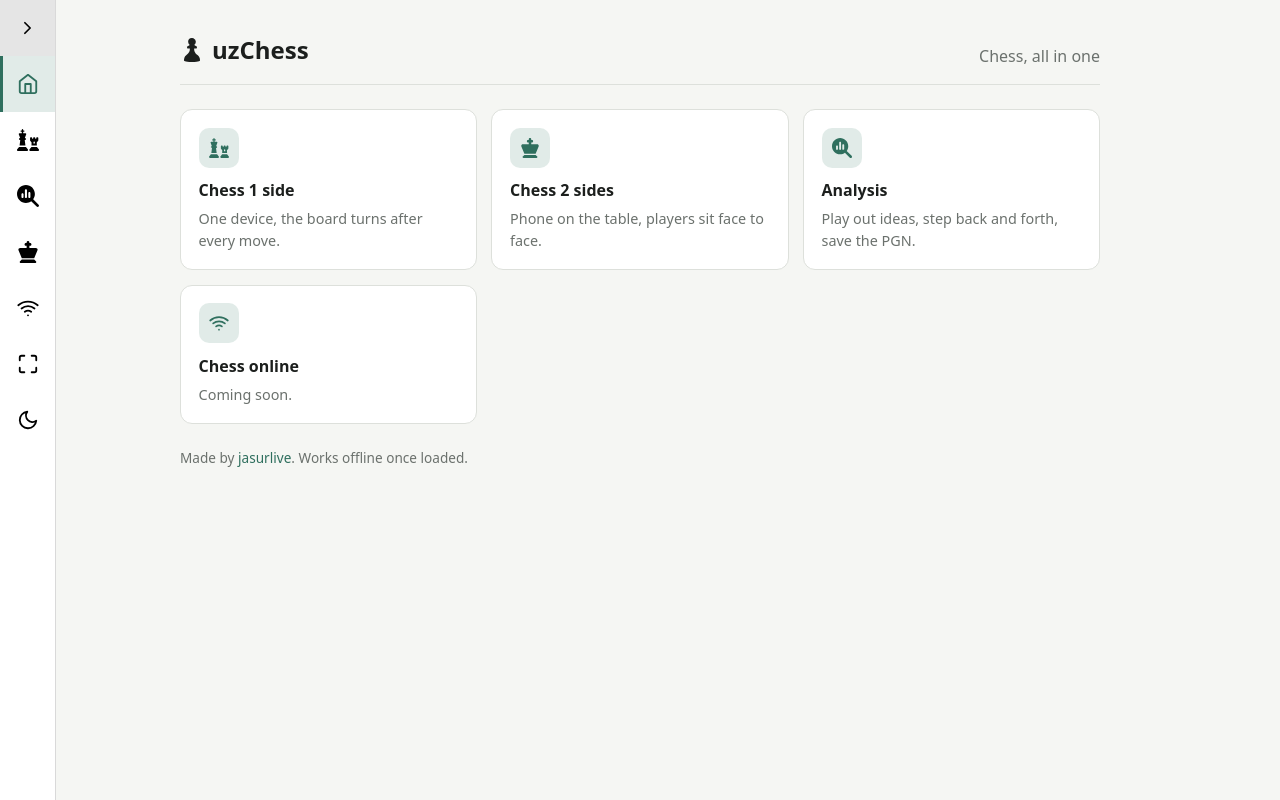
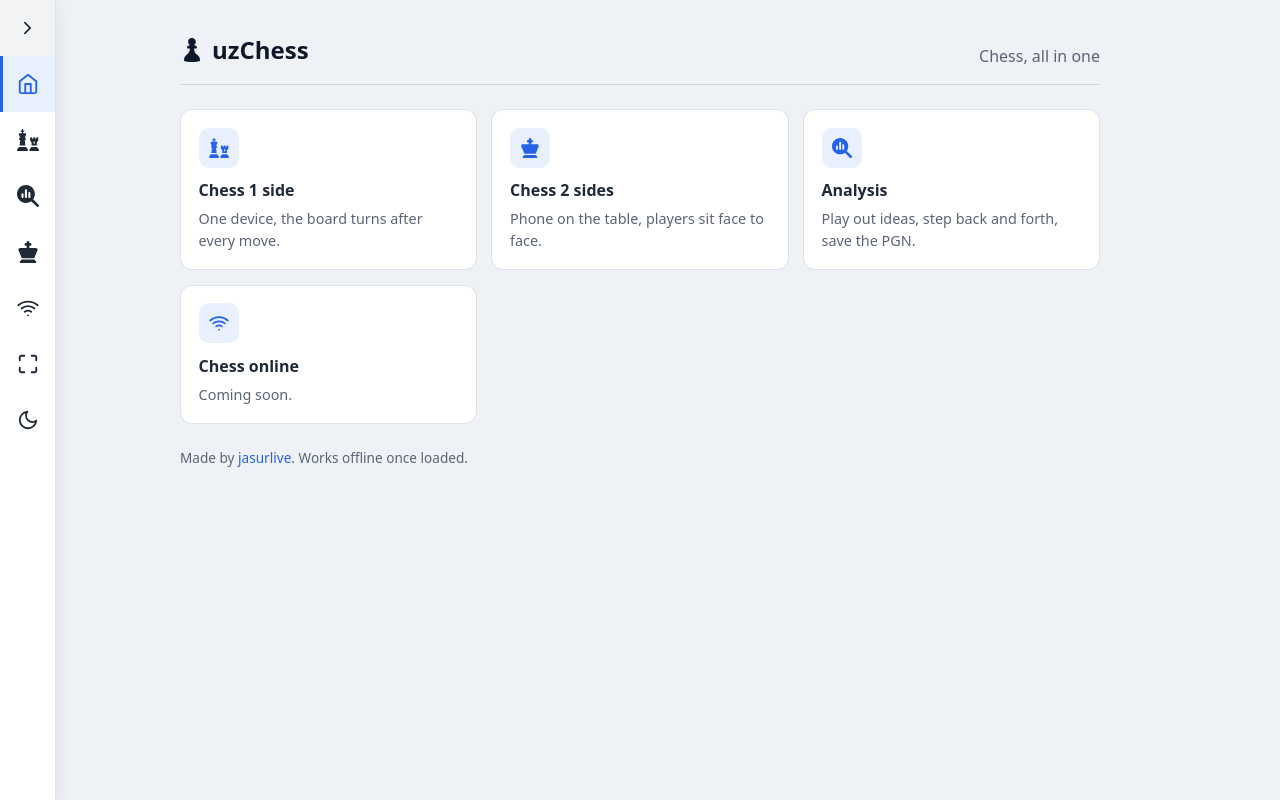
Before and after one commit to jasurlive/chess, a React (Vite) app: page / in a window 1280 px wide. Built offline with nearby package versions, Linux system fonts and the light colour scheme.

Commit message:
new color selection

```diff
--- a/src/tools/css/chessboard.css
+++ b/src/tools/css/chessboard.css
@@ -1,7 +1,8 @@
 :root {
-  --square-light: #ededd1;
-  --square-dark: #779556;
-  --square-selected: #f6f68a;
+  /* blue board to match the theme */
+  --square-light: #e3eaf6;
+  --square-dark: #7d9ccb;
+  --square-selected: #f5e27a;
 }
 
 .chessboard-wrapper {
@@ -9,7 +10,7 @@
   aspect-ratio: 1 / 1;
   border-radius: 6px;
   overflow: hidden;
-  box-shadow: 0 4px 24px rgb(0 0 0 / 0.18);
+  box-shadow: var(--shadow);
 }
 
 .chessboard {
--- a/src/tools/css/game.css
+++ b/src/tools/css/game.css
@@ -34,7 +34,7 @@
   padding: 0.5rem 0.5rem 0.5rem 0.75rem;
   border: 1px solid var(--border);
   border-radius: 8px;
-  background: var(--surface);
+  background: var(--bg-elev);
 }
 
 .game-status-text {
--- a/src/tools/css/home.css
+++ b/src/tools/css/home.css
@@ -16,6 +16,7 @@
 }
 
 .home-title {
+  color: var(--text-strong);
   display: flex;
   align-items: center;
   gap: 0.5rem;
@@ -48,12 +49,13 @@
   padding: 1.1rem;
   border: 1px solid var(--border);
   border-radius: 12px;
-  background: var(--surface);
+  background: var(--bg-elev);
   transition: border-color 0.15s, transform 0.15s;
 }
 
 .home-card:hover {
   border-color: var(--accent);
+  box-shadow: var(--shadow);
   transform: translateY(-2px);
 }
 
@@ -69,7 +71,7 @@
   height: 40px;
   margin-bottom: 0.25rem;
   border-radius: 10px;
-  background: color-mix(in srgb, var(--accent) 14%, transparent);
+  background: var(--accent-soft);
   color: var(--accent);
   font-size: 1.25rem;
 }
--- a/src/tools/css/menu.css
+++ b/src/tools/css/menu.css
@@ -22,9 +22,10 @@
   z-index: 10;
   display: flex;
   overflow: hidden;
-  background: Canvas;
-  color: CanvasText;
-  border: 0 solid color-mix(in srgb, currentColor 15%, transparent);
+  background: var(--bg-elev);
+  color: var(--text);
+  border: 0 solid var(--border);
+  box-shadow: var(--shadow);
 }
 
 .menu-item,
@@ -48,12 +49,13 @@
 
 .menu-item:hover,
 .menu-toggle:hover {
-  background: color-mix(in srgb, currentColor 10%, transparent);
+  background: var(--hover);
+  color: var(--text-strong);
 }
 
 .menu-item.active {
   color: var(--accent);
-  background: color-mix(in srgb, var(--accent) 14%, transparent);
+  background: var(--accent-soft);
   box-shadow: inset 3px 0 var(--accent);
 }
 
--- a/src/tools/css/page.css
+++ b/src/tools/css/page.css
@@ -19,6 +19,7 @@
 .page-title {
   font-size: 1.25rem;
   font-weight: 600;
+  color: var(--text-strong);
 }
 
 .page-code {
@@ -38,8 +39,10 @@
   border-radius: 6px;
   background: var(--surface);
   font-size: 0.875rem;
+  transition: border-color 0.15s, color 0.15s;
 }
 
 .page-button:hover {
   border-color: var(--accent);
+  color: var(--accent);
 }
--- a/src/tools/css/pgn.css
+++ b/src/tools/css/pgn.css
@@ -5,7 +5,7 @@
   min-height: 0;
   border: 1px solid var(--border);
   border-radius: 8px;
-  background: var(--surface);
+  background: var(--bg-elev);
 }
 
 .pgn-list {
@@ -23,7 +23,7 @@
 }
 
 .pgn-row:nth-child(odd) {
-  background: color-mix(in srgb, var(--text) 4%, transparent);
+  background: var(--hover);
 }
 
 .pgn-empty {
--- a/src/tools/css/reset.css
+++ b/src/tools/css/reset.css
@@ -42,28 +42,3 @@ h1, h2, h3, h4, p { overflow-wrap: break-word; }
 @media (prefers-reduced-motion: reduce) {
   *, *::before, *::after { transition: none !important; animation: none !important; }
 }
-
-/* ---------- theme toggle ---------- */
-/* set via <html data-theme="light|dark"> (see useTheme + index.html) */
-
-:root {
-  color-scheme: light;
-  --bg: #f5f6f3;
-  --surface: #ffffff;
-  --text: #1c1f1d;
-  --muted: #6b716d;
-  --border: #dde0db;
-  --accent: #2f6f5e;
-  --danger: #b4412f;
-}
-
-:root[data-theme='dark'] {
-  color-scheme: dark;
-  --bg: #151816;
-  --surface: #1d211f;
-  --text: #e8ebe7;
-  --muted: #959c97;
-  --border: #2c312e;
-  --accent: #7cc4ad;
-  --danger: #ec8a77;
-}
--- /dev/null
+++ b/src/tools/css/theme.css
@@ -0,0 +1,37 @@
+/* ---------- theme tokens ---------- */
+/* blue palette, set via <html data-theme="light|dark"> (see useTheme + index.html) */
+
+:root,
+:root[data-theme='light'] {
+  color-scheme: light;
+  --bg: #eef2f7;
+  --bg-elev: #ffffff;
+  --surface: #f3f6fb;
+  --text: #1f2937;
+  --text-strong: #0f172a;
+  --muted: #5b6475;
+  --border: rgba(15, 23, 42, 0.12);
+  --hover: rgba(15, 23, 42, 0.05);
+  --accent: #2563eb;
+  --accent-hover: #1d4ed8;
+  --accent-soft: rgba(37, 99, 235, 0.1);
+  --danger: #dc2626;
+  --shadow: 0 6px 20px rgba(15, 23, 42, 0.08);
+}
+
+:root[data-theme='dark'] {
+  color-scheme: dark;
+  --bg: #080e1a;
+  --bg-elev: #0d1526;
+  --surface: #1a1e3c;
+  --text: #d1d5db;
+  --text-strong: #f1f5f9;
+  --muted: #9ca3af;
+  --border: rgba(255, 255, 255, 0.1);
+  --hover: rgba(255, 255, 255, 0.07);
+  --accent: #3b82f6;
+  --accent-hover: #2563eb;
+  --accent-soft: rgba(59, 130, 246, 0.14);
+  --danger: #f87171;
+  --shadow: 0 6px 20px rgba(0, 0, 0, 0.35);
+}
--- a/src/tools/css/time.css
+++ b/src/tools/css/time.css
@@ -12,7 +12,7 @@
   padding: 0.35rem 0.5rem;
   border: 1px solid var(--border);
   border-radius: 6px;
-  background: var(--surface);
+  background: var(--bg-elev);
 }
 
 .time-clocks {
@@ -28,7 +28,7 @@
   padding: 0.4rem 0.75rem;
   border: 1px solid var(--border);
   border-radius: 6px;
-  background: var(--surface);
+  background: var(--bg-elev);
   font-size: 1.3rem;
   font-weight: 700;
   font-variant-numeric: tabular-nums;
@@ -43,7 +43,7 @@
 .clock.active {
   border-color: var(--accent);
   background: var(--accent);
-  color: var(--bg);
+  color: #fff;
 }
 
 .clock.active span {
@@ -53,7 +53,7 @@
 .clock.flag {
   border-color: var(--danger);
   background: var(--danger);
-  color: var(--bg);
+  color: #fff;
 }
 
 @media (max-width: 768px) {
--- a/src/ts/App.tsx
+++ b/src/ts/App.tsx
@@ -1,5 +1,6 @@
 import { BrowserRouter, Route, Routes } from 'react-router'
 import '../tools/css/reset.css'
+import '../tools/css/theme.css'
 import '../tools/css/page.css'
 import Layout from '../tools/components/Layout'
 import Home from '../tools/pages/Home'
```
